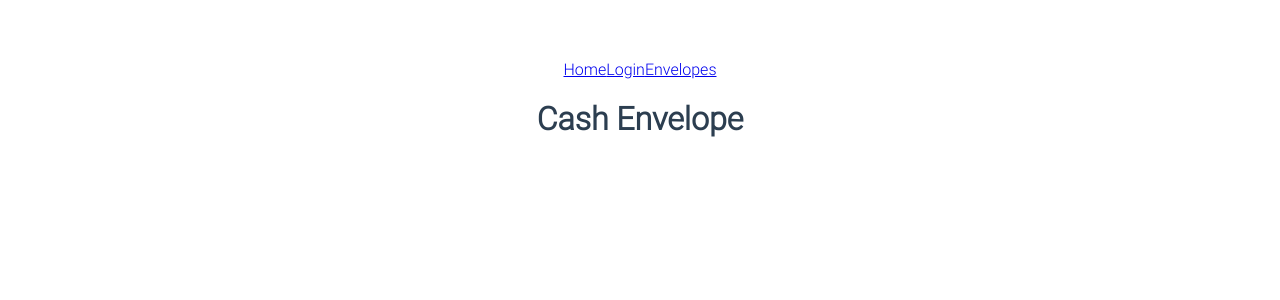
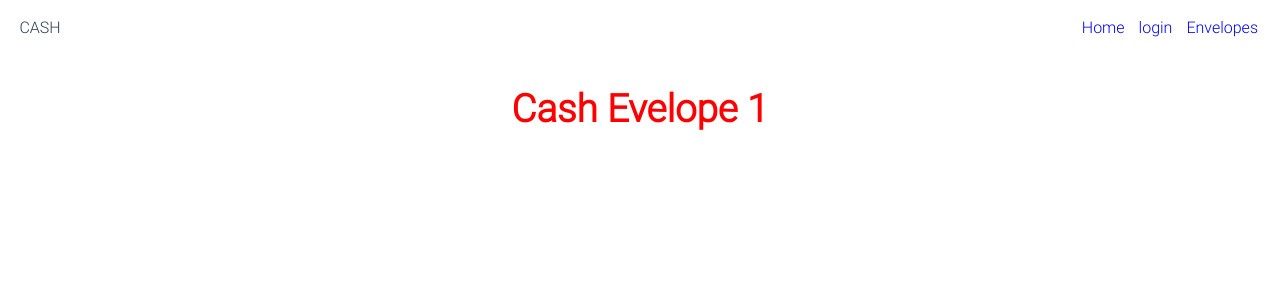
Before and after one commit to samscha/cash-envelope-client, a Vue app: page /#/ in a window 1280 px wide. Shown: the top 300 px of the page. Built offline with nearby package versions, Linux system fonts and the light colour scheme.

Commit message:
add less to app

```diff
--- a/src/App.vue
+++ b/src/App.vue
@@ -1,8 +1,26 @@
 <template>
   <div id="app">
-    <router-link to="/">Home</router-link>
-    <router-link to="/login">Login</router-link>
-    <router-link to="/envelopes">Envelopes</router-link>
+    <div class="header">
+      <div class="logo">
+        <p>CASH</p>
+      </div>
+
+      <div class="nav">
+        <div class="nav__link">
+          <router-link to="/">Home</router-link>
+        </div>
+
+        <div class="nav__link">
+          <router-link to="/login">login</router-link>
+        </div>
+
+        <div class="nav__link">
+          <router-link to="/envelopes">Envelopes</router-link>
+        </div>
+
+      </div>
+    </div>
+
     <router-view/>
   </div>
 </template>
@@ -13,7 +31,9 @@
 };
 </script>
 
-<style>
+<style lang="less">
+@import 'index.less';
+
 @font-face {
   font-family: system;
   font-style: normal;
@@ -29,6 +49,31 @@
   -moz-osx-font-smoothing: grayscale;
   text-align: center;
   color: #2c3e50;
-  margin-top: 60px;
+  margin-top: 20px;
+}
+
+.header {
+  display: flex;
+  flex-direction: row;
+  height: 70px;
+  justify-content: space-between;
+  padding: 0 15px;
+
+  .logo {
+    width: 50px;
+  }
+
+  .nav {
+    display: flex;
+    flex-direction: row;
+
+    .nav__link {
+      margin: 0 7px;
+
+      a {
+        text-decoration: none;
+      }
+    }
+  }
 }
 </style>
--- a/src/components/Landing.vue
+++ b/src/components/Landing.vue
@@ -7,10 +7,18 @@
 <script>
 export default {
   name: 'Landing',
-  data () {
+  data() {
     return {
-      message: 'Cash Envelope'
-    }
-  }
+      message: 'Cash Evelope 1',
+    };
+  },
+};
+</script>
+
+<style lang="less">
+h1 {
+  font-size: 2.4em;
+  font-weight: 700;
+  color: red;
 }
-</script>
+</style>
--- /dev/null
+++ b/src/index.less
@@ -0,0 +1,3 @@
+@import './less/reset';
+@import './less/general';
+@import './less/vars';
--- /dev/null
+++ b/src/less/reset.less
@@ -0,0 +1,48 @@
+/* http://meyerweb.com/eric/tools/css/reset/
+   v2.0 | 20110126
+   License: none (public domain)
+*/
+
+html, body, div, span, applet, object, iframe,
+h1, h2, h3, h4, h5, h6, p, blockquote, pre,
+a, abbr, acronym, address, big, cite, code,
+del, dfn, em, img, ins, kbd, q, s, samp,
+small, strike, strong, sub, sup, tt, var,
+b, u, i, center,
+dl, dt, dd, ol, ul, li,
+fieldset, form, label, legend,
+table, caption, tbody, tfoot, thead, tr, th, td,
+article, aside, canvas, details, embed,
+figure, figcaption, footer, header, hgroup,
+menu, nav, output, ruby, section, summary,
+time, mark, audio, video {
+	margin: 0;
+	padding: 0;
+	border: 0;
+	font-size: 100%;
+	font: inherit;
+	vertical-align: baseline;
+}
+/* HTML5 display-role reset for older browsers */
+article, aside, details, figcaption, figure,
+footer, header, hgroup, menu, nav, section {
+	display: block;
+}
+body {
+	line-height: 1;
+}
+ol, ul {
+	list-style: none;
+}
+blockquote, q {
+	quotes: none;
+}
+blockquote:before, blockquote:after,
+q:before, q:after {
+	content: '';
+	content: none;
+}
+table {
+	border-collapse: collapse;
+	border-spacing: 0;
+}
--- /dev/null
+++ b/src/less/vars.less
@@ -0,0 +1 @@
+@fontHeader: 2.85rem;
```
Also changed, not shown: src/components/Header.vue (added), src/less/general.less (added).
